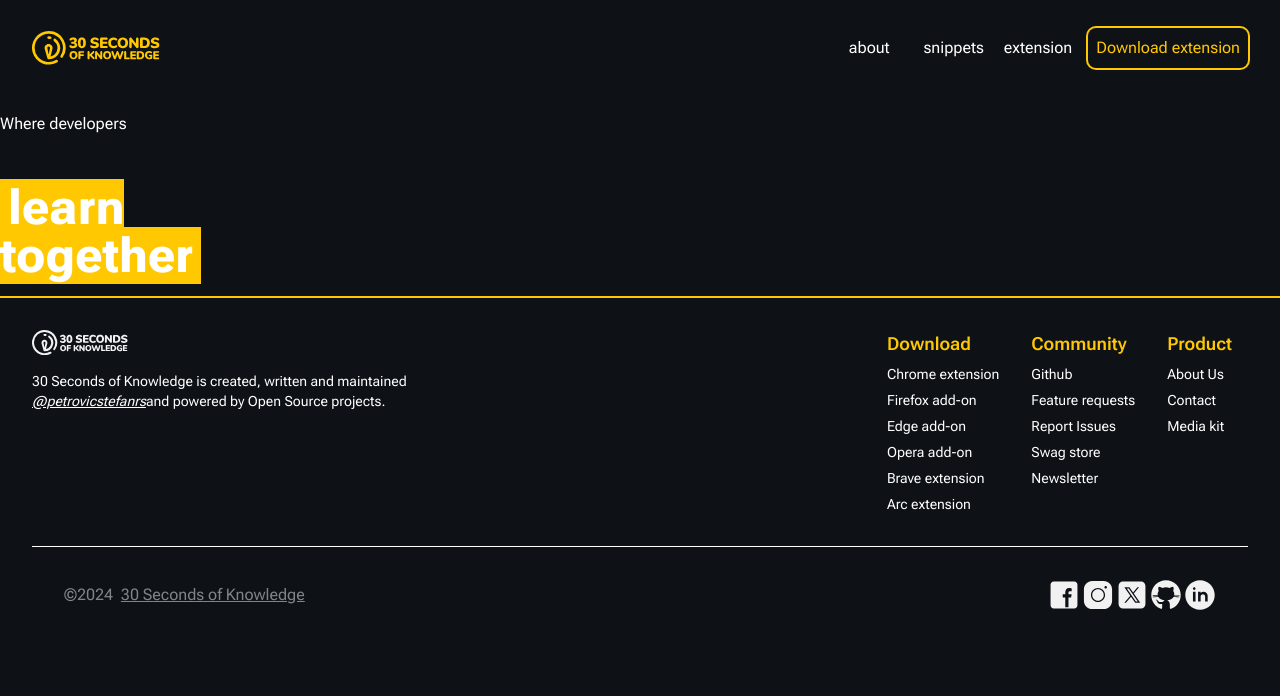
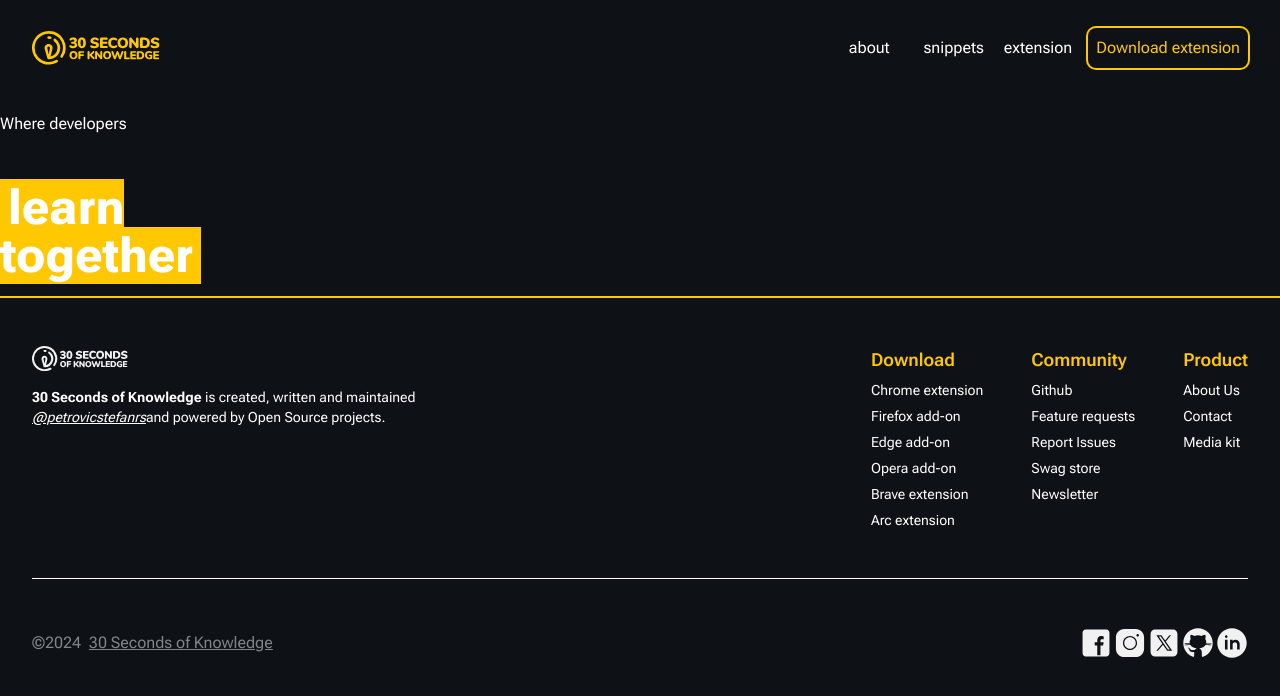
Before and after one commit to dacadjuric/30_sok, a Next.js app: page / in a window 1280 px wide. Shown: the top 696 px of the page. Built offline with nearby package versions, Linux system fonts and the light colour scheme.

Commit message:
added padding to footer

```diff
--- a/components/footer/footer.js
+++ b/components/footer/footer.js
@@ -11,12 +11,11 @@
   return (
     <footer className="mx-auto border-t-2 border-yellow bg-background text-text px-8">
       <div className="container mx-auto">
-        <div className="flex flex-row justify-between py-8">
-          <div className="flex flex-col justify-start text-sm">
+        <div className="flex flex-row justify-between py-12">
+          <div className="flex flex-col justify-start text-sm mr-12">
             <Logo width={96} className="mb-4 fill-textLight" />
-            <div className="">
             <p>
-                30 Seconds of Knowledge is created, written and maintained
+              <b>30 Seconds of Knowledge</b> is created, written and maintained
               <br />
               <Link
                 href="https://github.com/petrovicstefanrs"
@@ -29,9 +28,8 @@
               and powered by Open Source projects.
             </p>
           </div>
-          </div>
-          <div className="flex flex-row text-sm">
-            <div className="flex flex-col mx-4 gap-1.5">
+          <div className="flex flex-row gap-12 text-sm">
+            <div className="flex flex-col gap-1.5">
               <h5 className="text-yellow font-semibold text-lg">Download</h5>
               <Link href="/">Chrome extension</Link>
               <Link href="/">Firefox add-on</Link>
@@ -40,7 +38,7 @@
               <Link href="/">Brave extension</Link>
               <Link href="/">Arc extension</Link>
             </div>
-            <div className="flex flex-col mx-4 gap-1.5">
+            <div className="flex flex-col gap-1.5">
               <h5 className="text-yellow font-semibold text-lg">Community</h5>
               <Link href="/">Github</Link>
               <Link href="/">Feature requests</Link>
@@ -48,7 +46,7 @@
               <Link href="/">Swag store</Link>
               <Link href="/">Newsletter</Link>
             </div>
-            <div className="flex flex-col mx-4 gap-1.5">
+            <div className="flex flex-col gap-1.5">
               <h5 className="text-yellow font-semibold text-lg">Product</h5>
               <Link href="/">About Us</Link>
               <Link href="/">Contact</Link>
@@ -57,7 +55,7 @@
           </div>
         </div>
         <hr className="h-px" />
-        <div className="p-8 text-footerTextDark">
+        <div className="py-12 text-footerTextDark">
           <div className="flex items-center flex-row justify-between">
             <p>
               &copy;{year} &nbsp;
```
Lines whose indentation alone changed are shown as unchanged.
